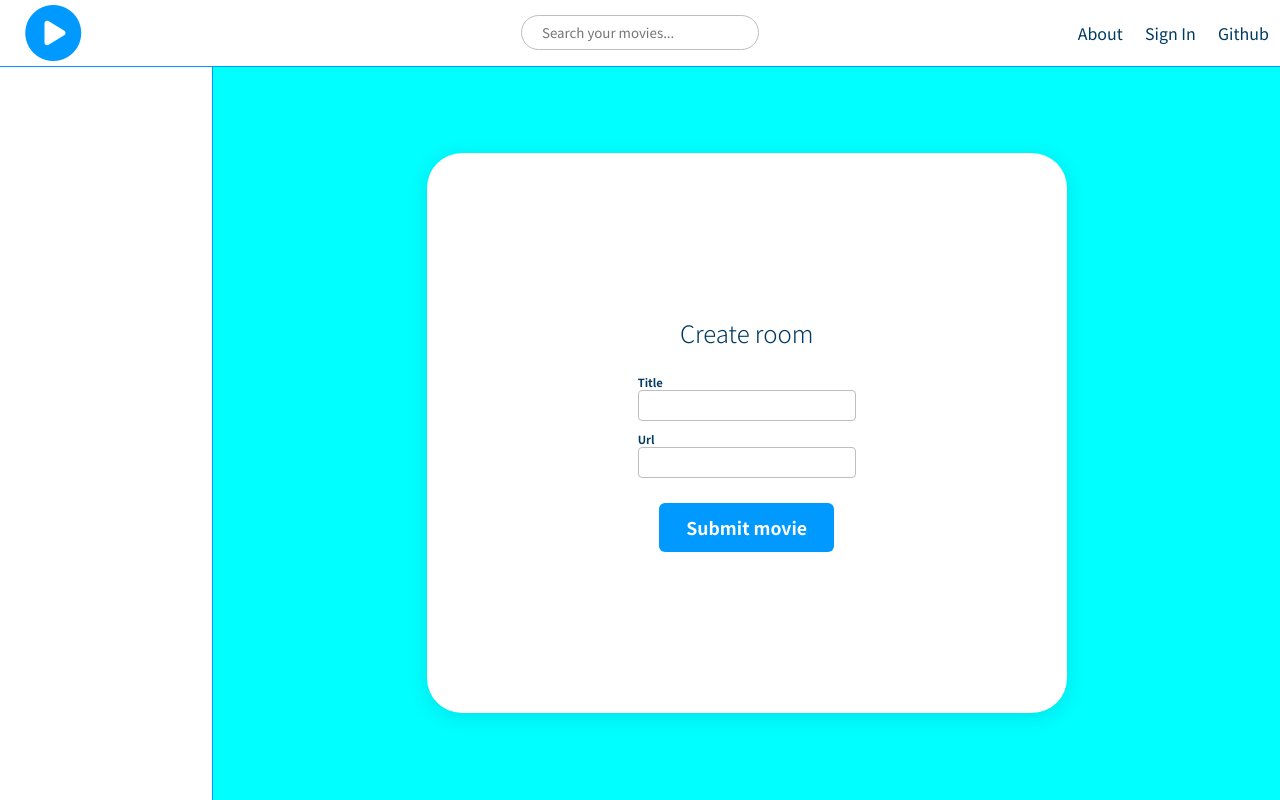
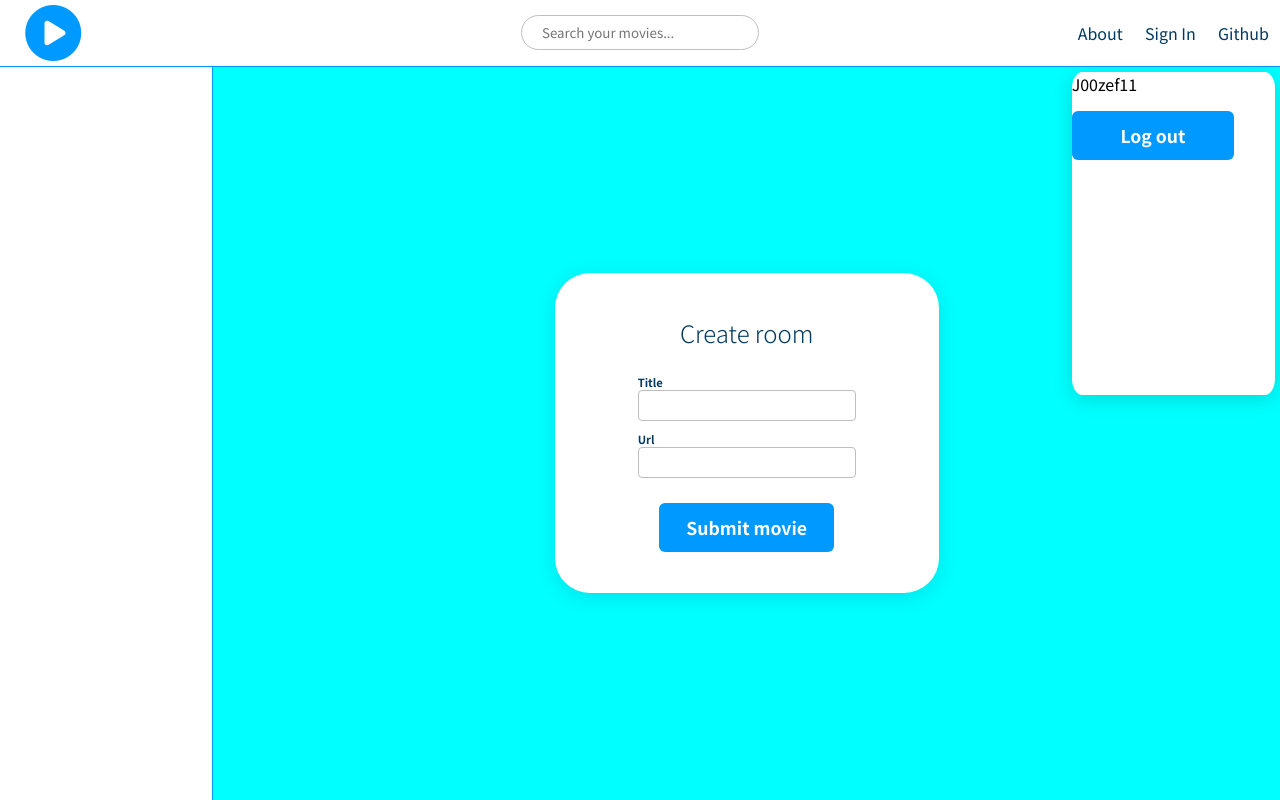
Before and after one commit to KappaPrajd/watch-together, a React (Create React App) app in the folder client/: page / in a window 1280 px wide. Built offline with nearby package versions, Linux system fonts and the light colour scheme.

Commit message:
profile info layout added

```diff
--- a/client/src/components/CreateRoom.js
+++ b/client/src/components/CreateRoom.js
@@ -13,7 +13,7 @@ const CreateRoom = () => {
           <input type="text" name="movie_title"></input>
           <label>Url</label>
           <input type="text" name="movie_url"></input>
-          <button name="form_button">Submit movie</button>
+          <button>Submit movie</button>
         </div>
       </form>
     </div>
--- a/client/src/components/ProfileInfo.js
+++ b/client/src/components/ProfileInfo.js
@@ -2,7 +2,15 @@ import React from "react";
 import "./css/Profile_info.css";
 
 const ProfileInfo = () => {
-  return <div className="profile_info_box">es</div>;
+  return (
+    <div className="profile_info_box">
+      <form>
+        <div className="profile_img"></div>
+        <div className="profile_name">J00zef11</div>
+        <button>Log out</button>
+      </form>
+    </div>
+  );
 };
 
 export default ProfileInfo;
--- a/client/src/components/css/Auth.css
+++ b/client/src/components/css/Auth.css
@@ -92,7 +92,7 @@ form button {
   border: none;
   border-radius: 6px;
   cursor: pointer;
-  transition: background-color 0.5s ease-out;
+  transition: background-color 0.4s ease-in-out;
 }
 
 form button:focus {
--- a/client/src/components/css/CreateRoom.css
+++ b/client/src/components/css/CreateRoom.css
@@ -2,23 +2,24 @@
   display: grid;
   grid-template-columns: repeat(3, 10fr);
   grid-template-rows: repeat(3, 10fr);
-  width: 50vw;
-  height: 70vh;
+  width: 30vw;
+  height: 40vh;
   box-shadow: 0 4px 20px 0 rgba(0, 58, 97, 0.15);
   border-radius: 35px;
   padding: 30px 70px;
   background-color: white;
+  justify-content: center;
+  align-content: center;
 }
 .create_room_box > form {
   display: grid;
-  width: 30vw;
-  height: 50vh;
+  width: 20vw;
+  height: 20vh;
   grid-column-start: 2;
   grid-row-start: 2;
   justify-content: center;
   align-content: center;
 }
-
 .form-body {
   display: grid;
 }
--- a/client/src/components/css/Profile_info.css
+++ b/client/src/components/css/Profile_info.css
@@ -1,5 +1,10 @@
 .profile_info_box {
-  grid-column: 12 / 10;
-  grid-row: 2 / 8;
-  background-color: aliceblue;
+  display: grid;
+  grid-column: 11 / 13;
+  grid-row: 2 / 7;
+  z-index: 2;
+  background-color: white;
+  box-shadow: 0 4px 20px 0 rgba(0, 0, 0, 0.151);
+  border-radius: 5%;
+  margin: 5px;
 }
```
